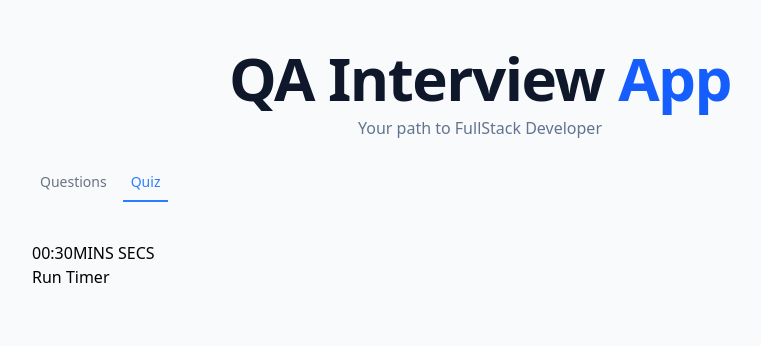
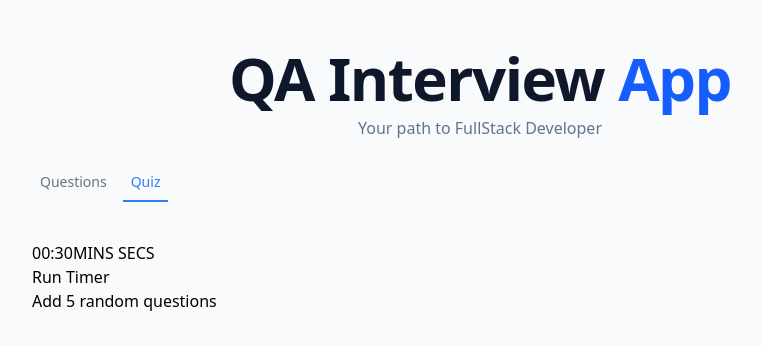
Before and after one commit to ileegant/interview-app, a React (Vite) app: page / in a window 1280 px wide. Both pictures are taken after a click on the button "Quiz". Shown: the top 346 px of the page, without its empty margins (160-921 px from the left). Built offline with nearby package versions, Linux system fonts and the light colour scheme.

Commit message:
Add a message to indicate the addition of 5 random questions in MockInterview component

```diff
--- a/src/components/MockInterview.tsx
+++ b/src/components/MockInterview.tsx
@@ -30,6 +30,7 @@ export default function MockInterview() {
       <button onClick={() => setIsTimerRun(!isTimerRun)}>
         {isTimerRun ? "Pause" : "Run Timer"}
       </button>
+      <p>Add 5 random questions</p>
     </>
   );
 }
```
